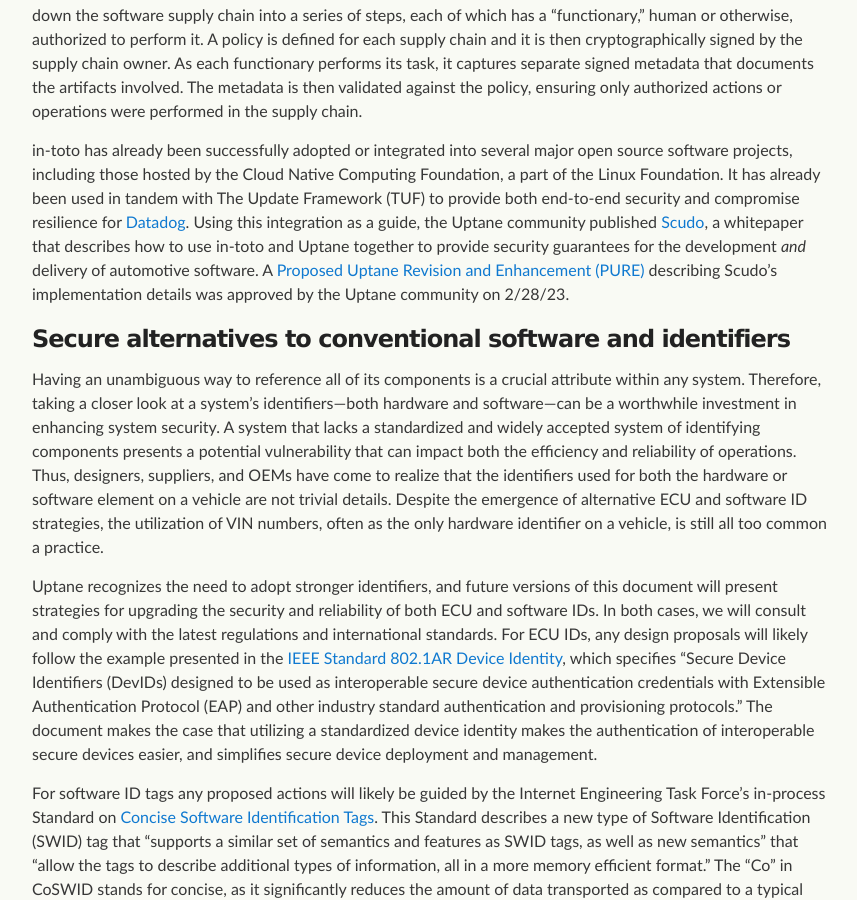
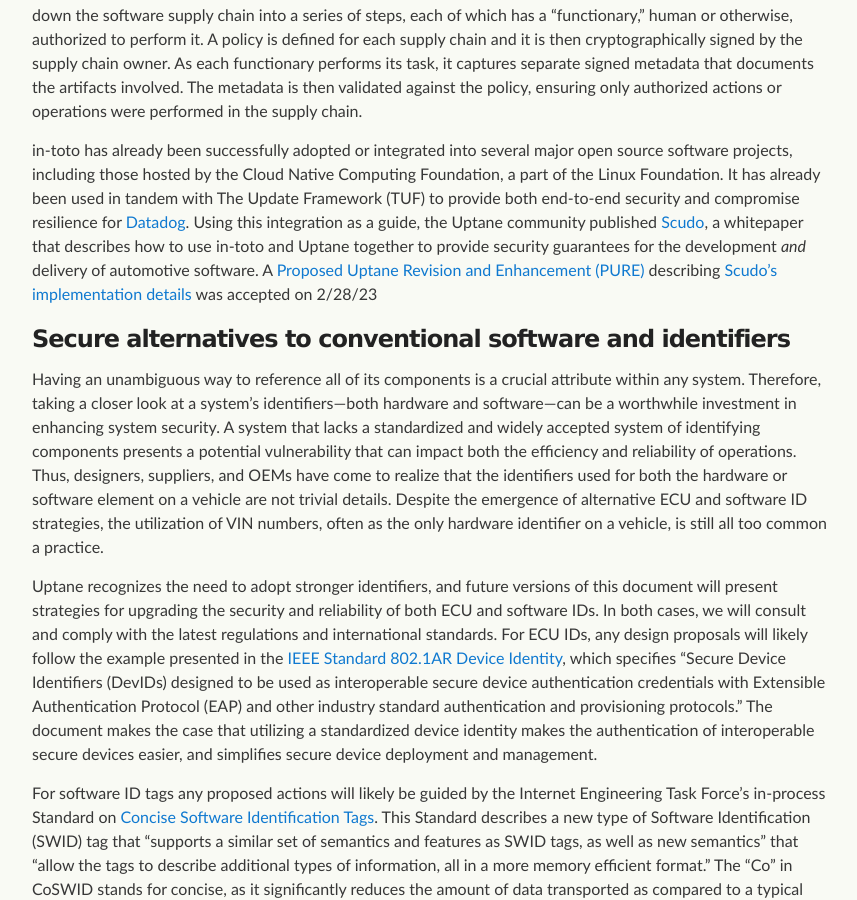
Before and after one commit to uptane/deployment-considerations, a Jekyll site: the page built from security_considerations.md, in a window 1280 px wide and 900 px high, scrolled down 1234 px. Shown: the whole window, without its empty margins (208-1065 px from the left). Built offline with Jekyll 4.4.1, drawn with Linux system fonts in a browser that asks for light colours; our own code applies the rules of GitHub Pages for plain Markdown files.

Commit message:
Added link to Scudo (#146)
Scudo was accepted as a PURE on 2/28. This links text about Uptane and supply chain security to the approved text.

```diff
--- a/security_considerations.md
+++ b/security_considerations.md
@@ -23,7 +23,7 @@ As new legislation emerges in the wake of several high profile supply chain atta
 
 There are a number of complementary supply chain security technologies that might be adapted for these purposes. The [in-toto](https://in-toto.io/) framework is a common link between a number of these efforts. The framework breaks down the software supply chain into a series of steps, each of which has a “functionary,” human or otherwise, authorized to perform it. A policy is defined for each supply chain and it is then cryptographically signed by the supply chain owner. As each functionary performs its task, it captures separate signed metadata that documents the artifacts involved. The metadata is then validated against the policy, ensuring only authorized actions or operations were performed in the supply chain.
 
-in-toto has already been successfully adopted or integrated into several major open source software projects, including those hosted by the Cloud Native Computing Foundation, a part of the Linux Foundation. It has already been used in tandem with The Update Framework (TUF) to provide both end-to-end security and compromise resilience for [Datadog](https://www.datadoghq.com/blog/engineering/secure-publication-of-datadog-agent-integrations-with-tuf-and-in-toto/). Using this integration as a guide, the Uptane community published [Scudo](https://uptane.github.io/papers/scudo-whitepaper.pdf), a whitepaper that describes how to use in-toto and Uptane together to provide security guarantees for the development _and_ delivery of automotive software. A [Proposed Uptane Revision and Enhancement (PURE)](https://github.com/uptane/pures/blob/main/pure3.md) describing Scudo's implementation details was approved by the Uptane community on 2/28/23.
+in-toto has already been successfully adopted or integrated into several major open source software projects, including those hosted by the Cloud Native Computing Foundation, a part of the Linux Foundation. It has already been used in tandem with The Update Framework (TUF) to provide both end-to-end security and compromise resilience for [Datadog](https://www.datadoghq.com/blog/engineering/secure-publication-of-datadog-agent-integrations-with-tuf-and-in-toto/). Using this integration as a guide, the Uptane community published [Scudo](https://uptane.github.io/papers/scudo-whitepaper.pdf), a whitepaper that describes how to use in-toto and Uptane together to provide security guarantees for the development _and_ delivery of automotive software. A [Proposed Uptane Revision and Enhancement (PURE)](https://github.com/uptane/pures) describing [Scudo's implementation details](https://github.com/uptane/pures/blob/main/pure3.md) was accepted on 2/28/23
 
 ### Secure alternatives to conventional software and identifiers
 Having an unambiguous way to reference all of its components is a crucial attribute within any system. Therefore, taking a closer look at a system’s identifiers—both hardware and software—can be a worthwhile investment in enhancing system security. A system that lacks a standardized and widely accepted system of identifying components presents a potential vulnerability that can impact both the efficiency and reliability of operations. Thus, designers, suppliers, and OEMs have come to realize that the identifiers used for both the hardware or software element on a vehicle are not trivial details. Despite the emergence of alternative ECU and software ID strategies, the utilization of VIN numbers, often as the only hardware identifier on a vehicle, is still all too common a practice.
```
